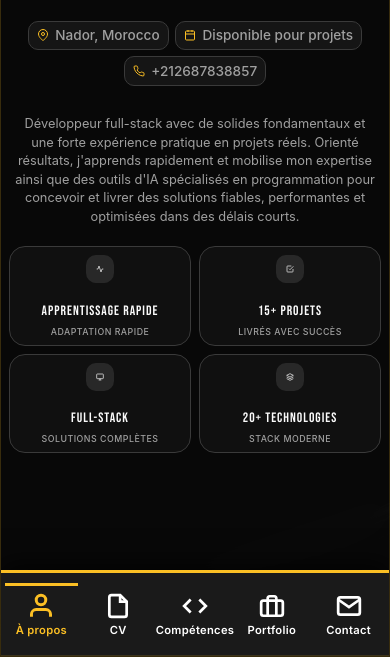
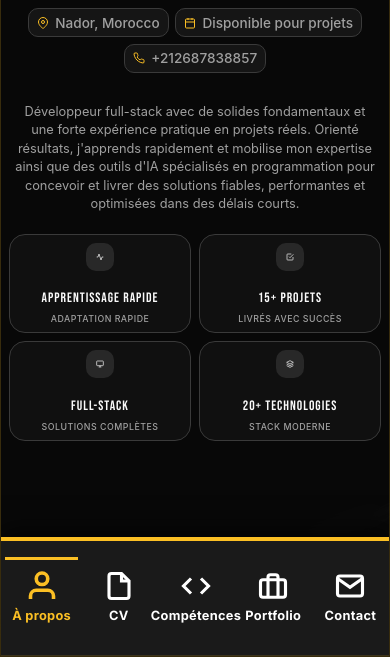
Before and after one commit to B4drEddine0/portfolio-2026, a website built with Vite: page index.html in a window 390 px wide. Shown: the part 187-844 px from the top of the page. Built offline with nearby package versions, Linux system fonts and the light colour scheme.

Commit message:
Massively increase navigation bar size and visibility on mobile

```diff
--- a/src/style.css
+++ b/src/style.css
@@ -1901,21 +1901,23 @@ body::before {
     bottom: 0 !important;
     left: 0 !important;
     right: 0 !important;
-    width: 100% !important;
+    width: 100vw !important;
     z-index: 999999 !important;
     display: flex !important;
     justify-content: space-around !important;
     align-items: center !important;
-    padding: 0.75rem 0.5rem !important;
-    padding-bottom: calc(0.75rem + env(safe-area-inset-bottom)) !important;
+    padding: 1.25rem 0.5rem !important;
+    padding-bottom: calc(1.5rem + env(safe-area-inset-bottom, 20px)) !important;
     gap: 0.25rem;
     background: #1a1a1a !important;
-    border-top: 3px solid #fbbf24 !important;
+    border-top: 4px solid #fbbf24 !important;
     box-shadow: 0 -5px 25px rgba(0, 0, 0, 0.8) !important;
     overflow: visible !important;
-    min-height: 75px !important;
+    height: auto !important;
+    min-height: 100px !important;
     transform: translateZ(0) !important;
     -webkit-transform: translateZ(0) !important;
+    margin: 0 !important;
   }
 
   .tab-nav::-webkit-scrollbar {
@@ -1986,9 +1988,9 @@ body::before {
   /* Mobile tab buttons (bottom nav style) */
   .tab-btn {
     flex: 1 !important;
-    min-width: 60px !important;
-    padding: 0.5rem 0.25rem !important;
-    font-size: 0.75rem !important;
+    min-width: 65px !important;
+    padding: 0.75rem 0.3rem !important;
+    font-size: 0.85rem !important;
     letter-spacing: 0.3px;
     border: none !important;
     border-bottom: none !important;
@@ -1997,7 +1999,7 @@ body::before {
     flex-direction: column !important;
     align-items: center !important;
     justify-content: center !important;
-    gap: 0.35rem !important;
+    gap: 0.5rem !important;
     white-space: nowrap !important;
     text-align: center !important;
     text-transform: none !important;
@@ -2012,20 +2014,20 @@ body::before {
 
   .tab-btn span {
     font-family: var(--font-ui);
-    font-weight: 600 !important;
-    line-height: 1.2 !important;
+    font-weight: 700 !important;
+    line-height: 1.3 !important;
     display: block !important;
     color: #ffffff !important;
     opacity: 1 !important;
     visibility: visible !important;
-    font-size: 0.75rem !important;
+    font-size: 0.85rem !important;
   }
 
   /* Show icons on mobile */
   .tab-icon {
     display: block !important;
-    width: 28px !important;
-    height: 28px !important;
+    width: 32px !important;
+    height: 32px !important;
     stroke-width: 2.5 !important;
     transition: transform 0.2s ease;
     opacity: 1 !important;
@@ -2037,7 +2039,7 @@ body::before {
   }
 
   .tab-btn.active .tab-icon {
-    transform: scale(1.1);
+    transform: scale(1.15);
   }
 
   .tab-btn.active {
@@ -2066,13 +2068,13 @@ body::before {
     padding: 1rem;
     overflow-y: auto;
     overflow-x: hidden;
-    height: calc(100vh - 90px) !important;
+    height: calc(100vh - 120px) !important;
     flex: 1;
-    padding-bottom: 2rem !important;
+    padding-bottom: 3rem !important;
   }
 
   .content-container {
-    height: calc(100vh - 90px) !important;
+    height: calc(100vh - 120px) !important;
     overflow-y: auto;
     overflow-x: hidden;
     border-radius: 0;
@@ -2367,30 +2369,30 @@ body::before {
 
   /* Smaller tab buttons on small phones */
   .tab-nav {
+    padding: 1rem 0.25rem !important;
+    padding-bottom: calc(1.25rem + env(safe-area-inset-bottom, 20px)) !important;
+    min-height: 90px !important;
+    background: #1a1a1a !important;
+    border-top: 4px solid #fbbf24 !important;
+  }
+
+  .tab-btn {
+    min-width: 60px !important;
     padding: 0.65rem 0.25rem !important;
-    padding-bottom: calc(0.65rem + env(safe-area-inset-bottom)) !important;
-    min-height: 70px !important;
-    background: #1a1a1a !important;
-    border-top: 3px solid #fbbf24 !important;
-  }
-
-  .tab-btn {
-    min-width: 55px !important;
-    padding: 0.45rem 0.2rem !important;
-    font-size: 0.7rem !important;
-    gap: 0.3rem !important;
+    font-size: 0.8rem !important;
+    gap: 0.45rem !important;
     color: #ffffff !important;
   }
 
   .tab-btn span {
-    font-size: 0.7rem !important;
-    font-weight: 600 !important;
+    font-size: 0.8rem !important;
+    font-weight: 700 !important;
     color: #ffffff !important;
   }
 
   .tab-icon {
-    width: 26px !important;
-    height: 26px !important;
+    width: 30px !important;
+    height: 30px !important;
     stroke: #ffffff !important;
     stroke-width: 2.5 !important;
   }
@@ -2416,13 +2418,13 @@ body::before {
 
   .tab-content {
     padding: 0.75rem;
-    padding-bottom: 2rem !important;
-    height: calc(100vh - 85px) !important;
+    padding-bottom: 3rem !important;
+    height: calc(100vh - 110px) !important;
   }
 
   .content-container {
     border-radius: 0;
-    height: calc(100vh - 85px) !important;
+    height: calc(100vh - 110px) !important;
   }
 
   /* About section - small phones */
```
